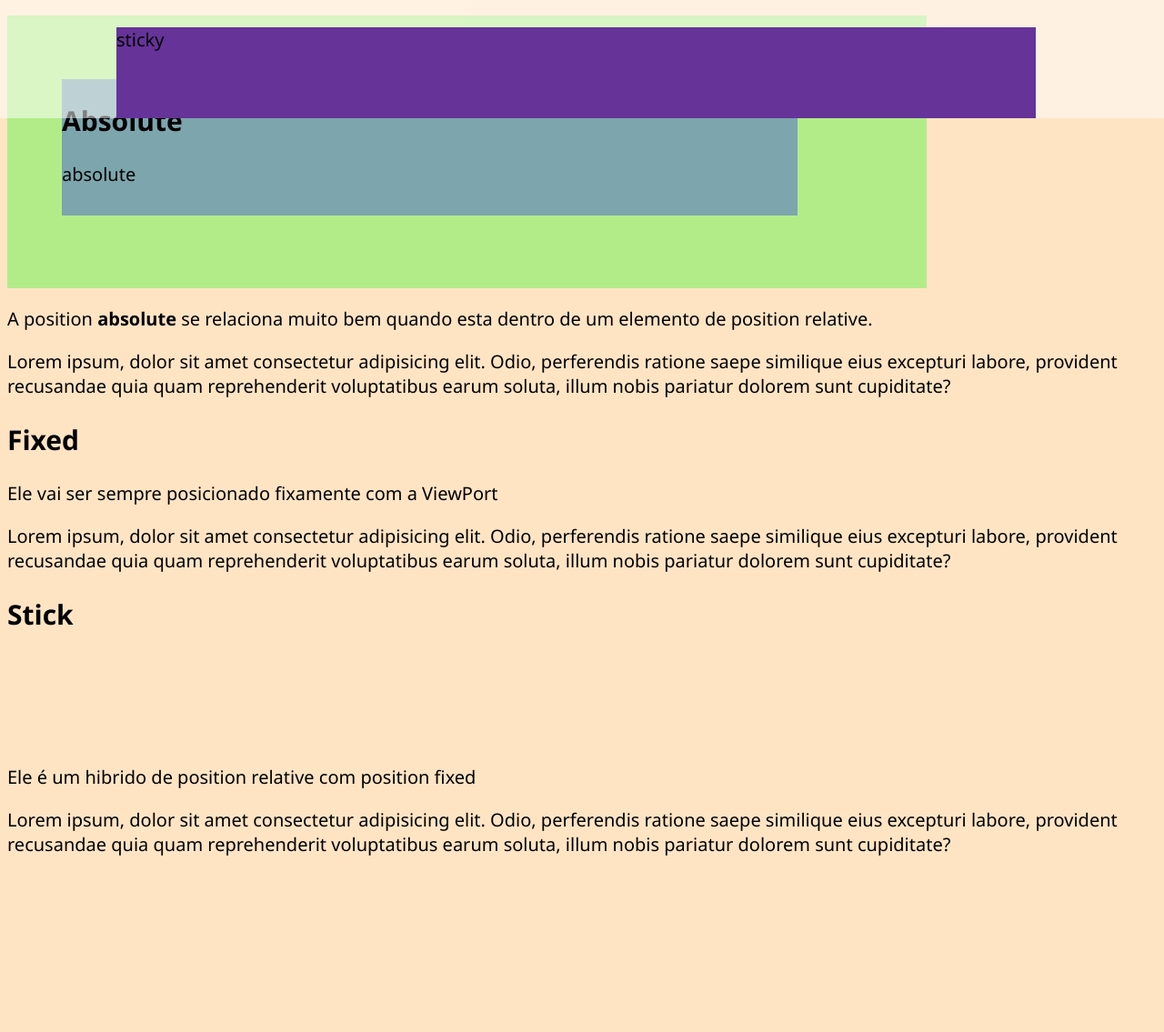
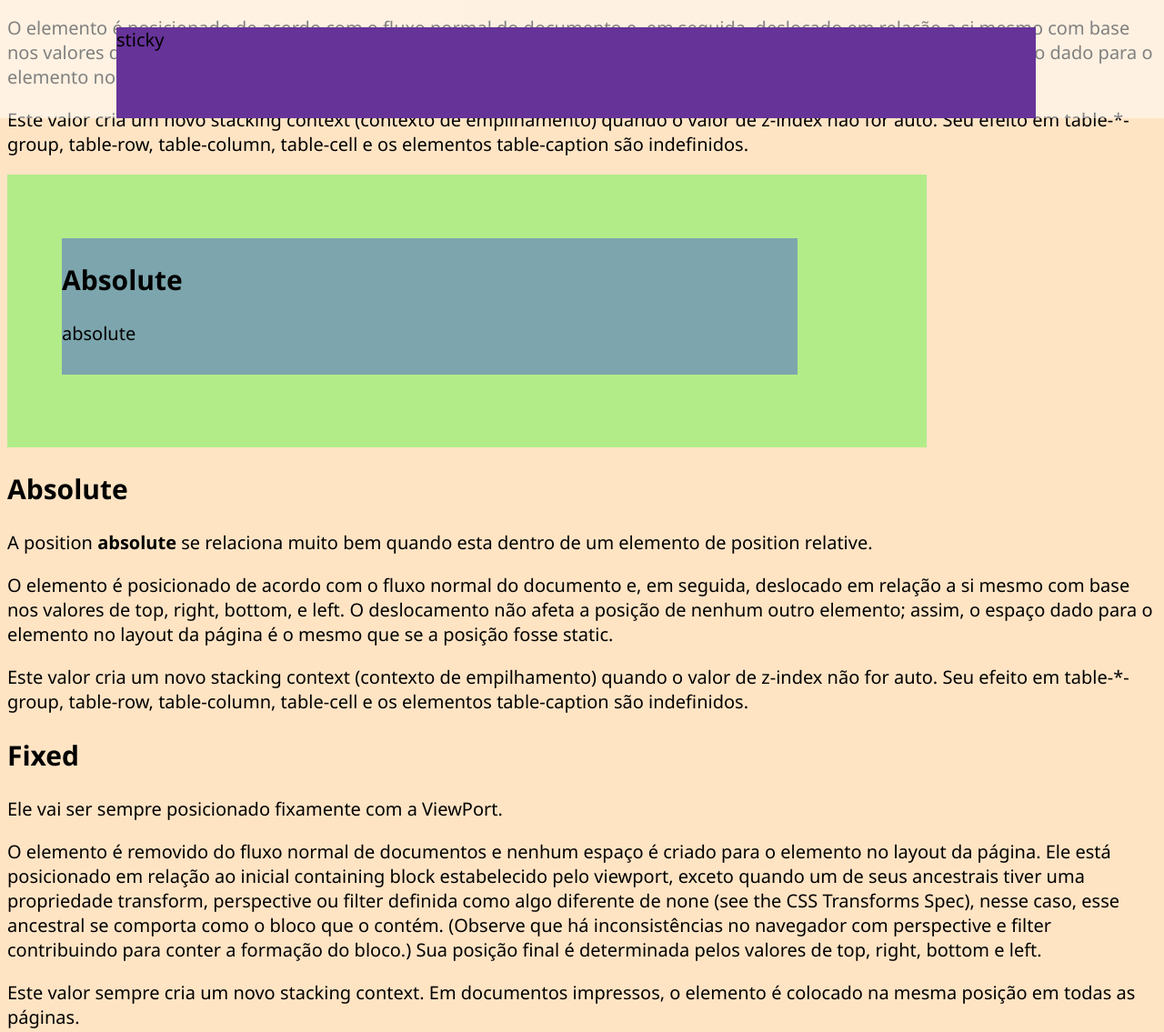
Before and after one commit to Hyagodevbfr/posicoes-css, a plain HTML site: page index.html in a window 1280 px wide. Shown: the part 670-1805 px from the top of the page at 91% size. Drawn offline with Linux system fonts and the light colour scheme.

Commit message:
Adicionei explicações

```diff
--- a/index.html
+++ b/index.html
@@ -10,9 +10,9 @@
 <body>
     <h1>Position</h1>
     <h2>Static</h2>
-    <p>"Static é o posicionamento padrão, se nao definir nenhuma position no CSS, Position Static é o padrãol, a ordem que aparece no browser, é a mesma que aparece no código."</p>
+    <p>"Static é o posicionamento padrão, se nao definir nenhuma position no CSS, Position Static é o padrão, a ordem que aparece no browser, é a mesma que aparece no código."</p>
 
-    <p>    Lorem ipsum, dolor sit amet consectetur adipisicing elit. Odio, perferendis ratione saepe similique eius excepturi labore, provident recusandae quia quam reprehenderit voluptatibus earum soluta, illum nobis pariatur dolorem sunt cupiditate?</p>
+    <p>O elemento é posicionado de acordo com o fluxo normal do documento. O top, right, bottom, left, e z-index propriedades não têm efeito... Este é o valor padrão.</p>
 
     <div id="static">
         static
@@ -21,26 +21,32 @@
     <h2>Relative</h2>
     <p>A position relative movimenta porem mantem o espaço original preservado, é sempre relativo à ele mesmo. Pode ser usada em conjunto com as seguintes propriedades: Top, left, botton, right.</p>
 
+    <p>O elemento é posicionado de acordo com o fluxo normal do documento e, em seguida, deslocado em relação a si mesmo com base nos valores de top, right, bottom, e left. O deslocamento não afeta a posição de nenhum outro elemento; assim, o espaço dado para o elemento no layout da página é o mesmo que se a posição fosse static.</p><p>
+        Este valor cria um novo stacking context (contexto de empilhamento) quando o valor de z-index não for auto. Seu efeito em table-*-group, table-row, table-column, table-cell e os elementos table-caption são indefinidos.</p>
+
     <div id="relative">
         <div id="absolute"><h2>Absolute</h2>
             absolute
         </div>
     </div>
+    <h2>Absolute</h2>
     <p>
         A position <strong>absolute</strong> se relaciona muito bem quando esta dentro de um elemento de position relative.
     </p>
 
-    <p>    Lorem ipsum, dolor sit amet consectetur adipisicing elit. Odio, perferendis ratione saepe similique eius excepturi labore, provident recusandae quia quam reprehenderit voluptatibus earum soluta, illum nobis pariatur dolorem sunt cupiditate?</p>
+    <p> O elemento é posicionado de acordo com o fluxo normal do documento e, em seguida, deslocado em relação a si mesmo com base nos valores de top, right, bottom, e left. O deslocamento não afeta a posição de nenhum outro elemento; assim, o espaço dado para o elemento no layout da página é o mesmo que se a posição fosse static.</p><p>
+        Este valor cria um novo stacking context (contexto de empilhamento) quando o valor de z-index não for auto. Seu efeito em table-*-group, table-row, table-column, table-cell e os elementos table-caption são indefinidos.</p>
 
     <h2>Fixed</h2>
     <div id="fixed">
         Fixed
     </div>
     <p>
-        Ele vai ser sempre posicionado fixamente com a ViewPort
+        Ele vai ser sempre posicionado fixamente com a ViewPort.
     </p>
 
-    <p>    Lorem ipsum, dolor sit amet consectetur adipisicing elit. Odio, perferendis ratione saepe similique eius excepturi labore, provident recusandae quia quam reprehenderit voluptatibus earum soluta, illum nobis pariatur dolorem sunt cupiditate?</p>
+    <p>O elemento é removido do fluxo normal de documentos e nenhum espaço é criado para o elemento no layout da página. Ele está posicionado em relação ao inicial containing block estabelecido pelo viewport, exceto quando um de seus ancestrais tiver uma propriedade transform, perspective ou filter definida como algo diferente de none (see the CSS Transforms Spec), nesse caso, esse ancestral se comporta como o bloco que o contém. (Observe que há inconsistências no navegador com perspective e filter contribuindo para conter a formação do bloco.) Sua posição final é determinada pelos valores de top, right, bottom e left.</p><p>
+        Este valor sempre cria um novo stacking context. Em documentos impressos, o elemento é colocado na mesma posição em todas as páginas.</p>
 
     <h2>Stick</h2>
     <div id="sticky">
@@ -49,7 +55,8 @@
     <p>
         Ele é um hibrido de position relative com position fixed
     </p>
-    <p>    Lorem ipsum, dolor sit amet consectetur adipisicing elit. Odio, perferendis ratione saepe similique eius excepturi labore, provident recusandae quia quam reprehenderit voluptatibus earum soluta, illum nobis pariatur dolorem sunt cupiditate?</p>
+    <p>O elemento é posicionado de acordo com o fluxo normal do documento e, em seguida, deslocado em relação ao ancestral de rolagem mais próximo e containing block (ancestral de nível de bloco mais próximo), incluindo elementos relacionados à tabela, com base nos valores de top, right, bottom e left. O deslocamento não afeta a posição de nenhum outro elemento.</p><p>
+        Este valor sempre cria um novo stacking context. Observe que um elemento sticky "gruda" em seu ancestral mais próximo que possui um "mecanismo de rolagem" (criado quando overflow é hidden, scroll, auto ou overlay), mesmo que esse ancestral não seja o ancestral de rolagem mais próximo. Isso inibe efetivamente qualquer comportamento "pegajoso".</p>
 
 </body>
 </html>
```
